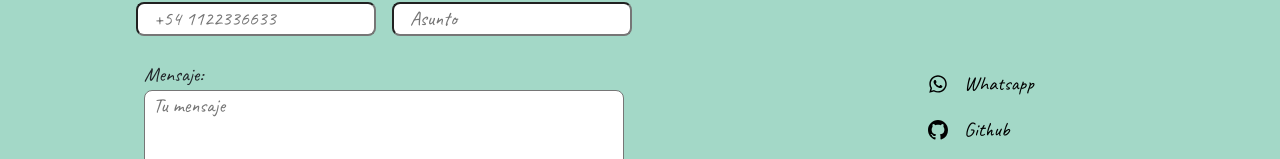
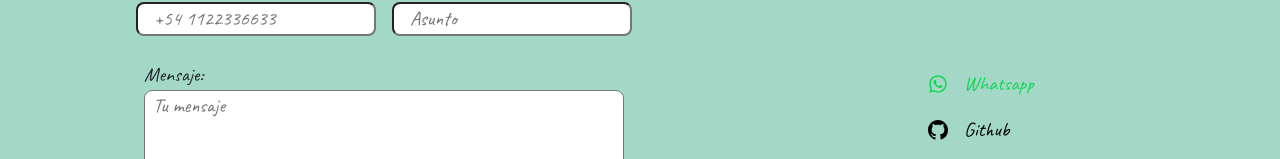
Before and after one commit to NicoOjeda/mi-portfolio, a React (Create React App) app: page / in a window 1280 px wide. In both pictures the pointer is over the link "Whatsapp". Shown: the part 4813-4972 px from the top of the page. Built offline with nearby package versions, Linux system fonts and the light colour scheme; a web font is replaced by a local one.

Commit message:
se pone color en hover de redes

```diff
--- a/src/styles/Contact.css
+++ b/src/styles/Contact.css
@@ -127,6 +127,9 @@ input{
     display: flex;
     align-items: center;
 }
+.Contact-redes:hover{
+    color: #0fd850;
+}
 .Contact-p{
     margin-left: 1rem;
 }
```
